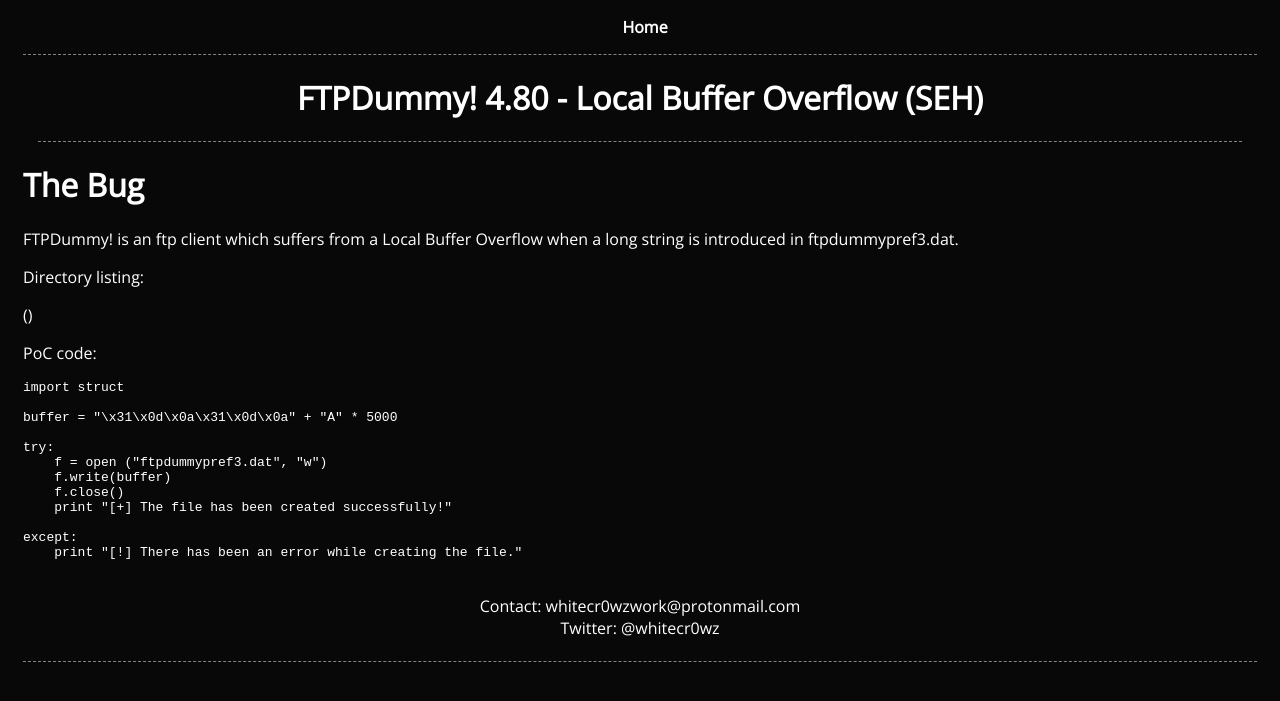
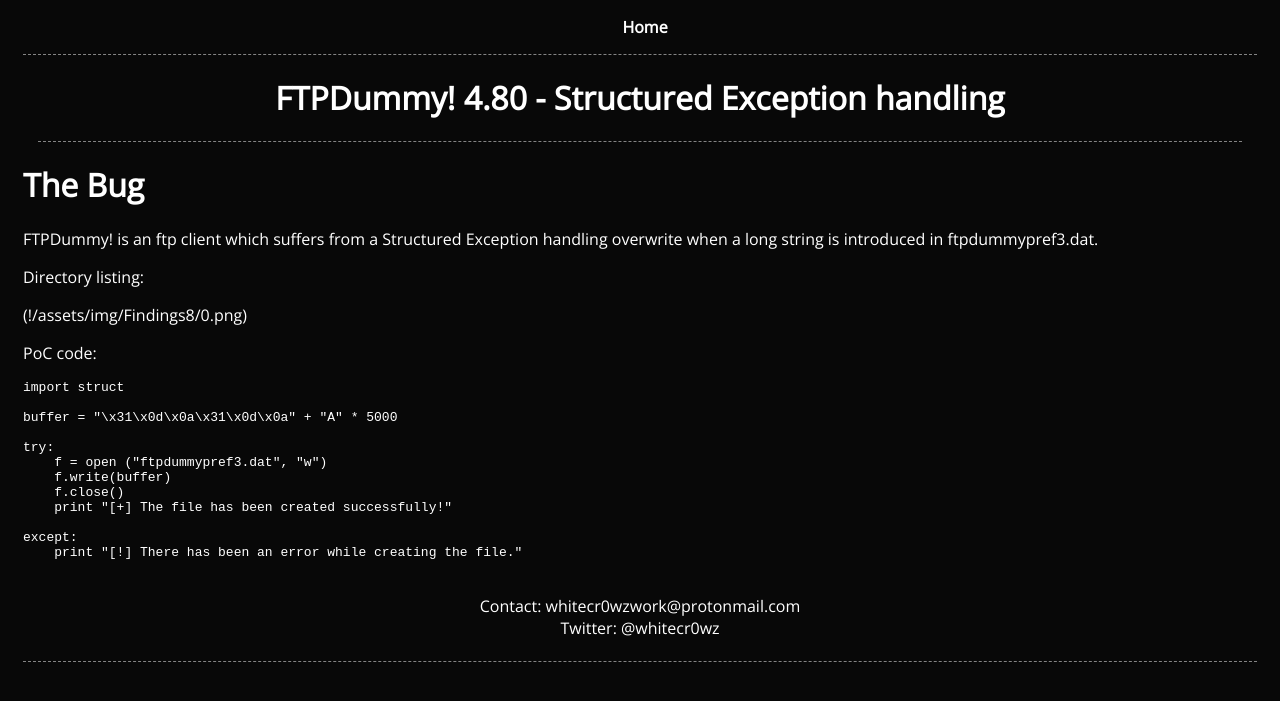
Before and after one commit to whitecr0wz/whitecr0wz.github.io, a Jekyll site: the page built from _posts/posts/2020-07-23-ftp-dummy.md, in a window 1280 px wide. Shown: the top 701 px of the page. Built offline with Jekyll 4.4.1, drawn with Linux system fonts in a browser that asks for light colours.

Commit message:
Update 2020-07-23-ftp-dummy.md

```diff
--- a/_posts/posts/2020-07-23-ftp-dummy.md
+++ b/_posts/posts/2020-07-23-ftp-dummy.md
@@ -1,6 +1,6 @@
 ---
 layout: post
-title: FTPDummy! 4.80 - Local Buffer Overflow (SEH)
+title: FTPDummy! 4.80 - Structured Exception handling
 date: 2020-03-26 14:45:00
 categories: posts
 comments: false
@@ -9,11 +9,11 @@
 
 # The Bug
 
-FTPDummy! is an ftp client which suffers from a Local Buffer Overflow when a long string is introduced in ftpdummypref3.dat.
+FTPDummy! is an ftp client which suffers from a Structured Exception handling overwrite when a long string is introduced in ftpdummypref3.dat.
 
 Directory listing:
 
-()
+(!/assets/img/Findings8/0.png)
 
 PoC code:
 
```
